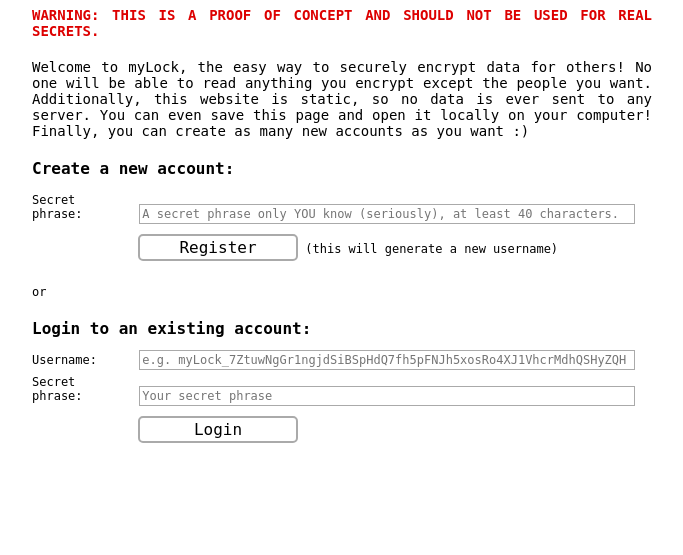
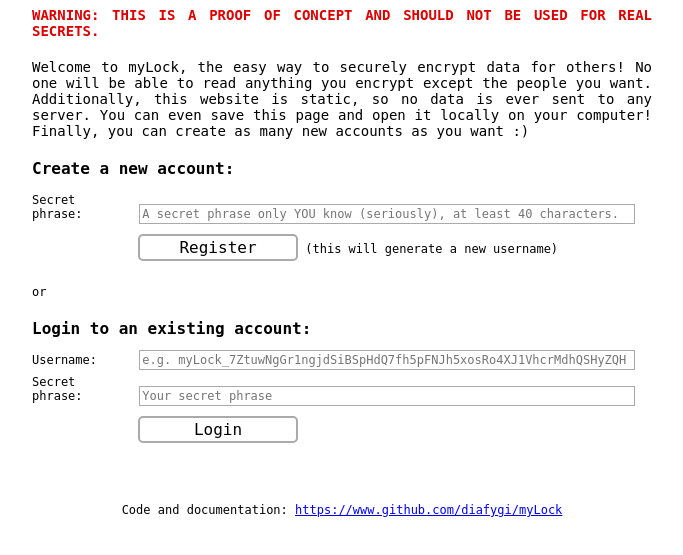
Before and after one commit to diafygi/myLock, a plain HTML site: page index.html in a window 1280 px wide. Shown: the part 41-596 px from the top of the page, without its empty margins (298-981 px from the left). Drawn offline with Linux system fonts and the light colour scheme.

Commit message:
added footer with github link

```diff
--- a/index.html
+++ b/index.html
@@ -9,6 +9,7 @@
             body{width:100%;text-align:center;}
             #wrapper{width:90%;text-align:center;}
             #wrapper > div{max-width:620px;text-align:left;}
+            #footer{margin:50px 0px;}
             .error{color:#dd0000;}
 
             /* Login screen */
@@ -204,6 +205,12 @@
                     <a id="decryption_data" target="_blank">Download</a>
                     <div id="decryption_status"></div>
                 </div>
+            </div>
+            <div id="footer">
+                Code and documentation:
+                <a href="https://www.github.com/diafygi/myLock" target="_blank">
+                    https://www.github.com/diafygi/myLock
+                </a>
             </div>
         </div>
 
@@ -725,6 +732,7 @@
                 document.getElementById("main").style.display = "none";
                 document.getElementById("send").style.display = "none";
                 document.getElementById("receive").style.display = "none";
+                document.getElementById("footer").style.display = "none";
 
                 //reset and show login page
                 if(page === "login"){
@@ -736,6 +744,7 @@
                     document.getElementById("login_msg").innerHTML = "";
                     document.getElementById("login_msg").className = "";
                     document.getElementById("login").style.display = "inline-block";
+                    document.getElementById("footer").style.display = "inline-block";
                     window.onbeforeunload = null;
                 }
 
```
